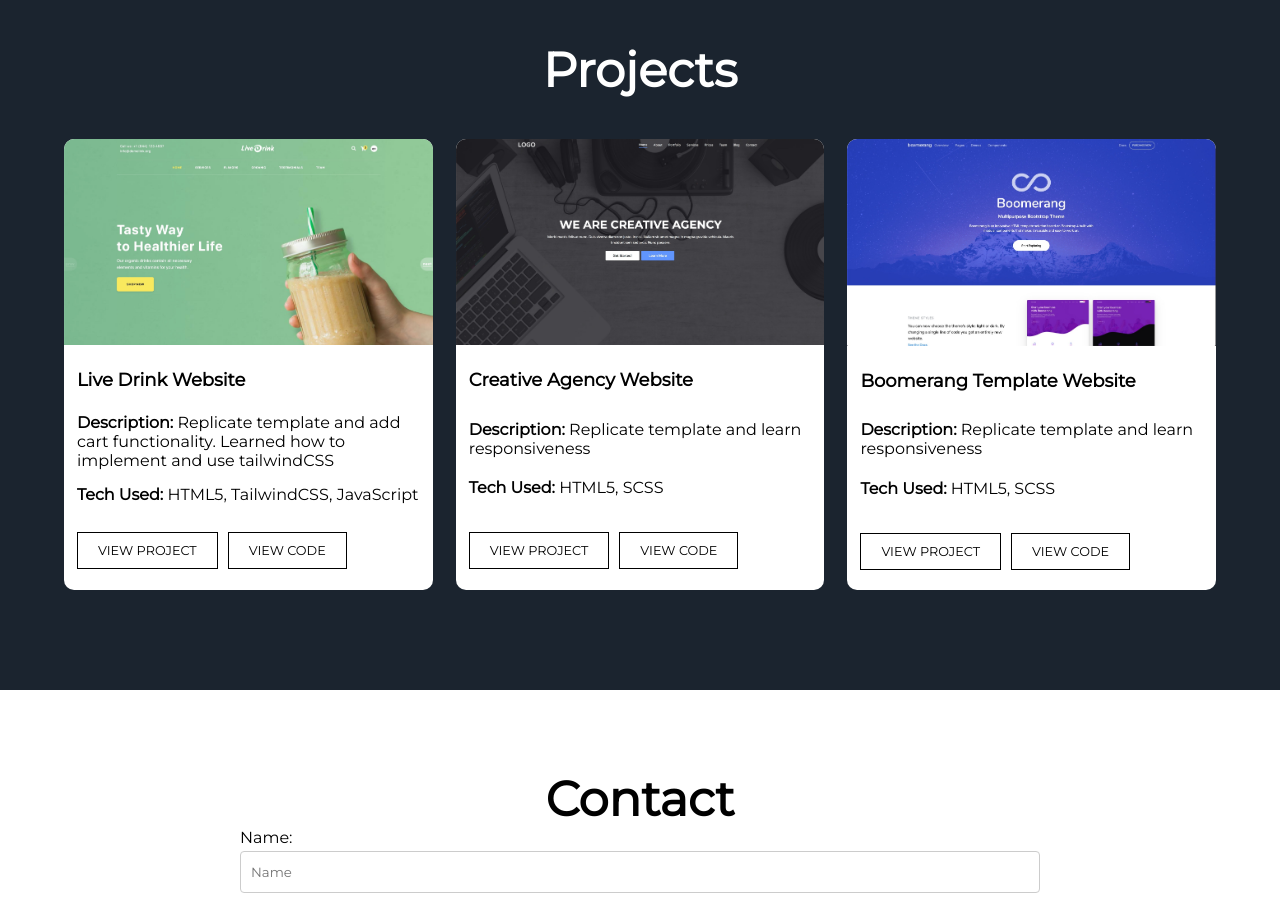
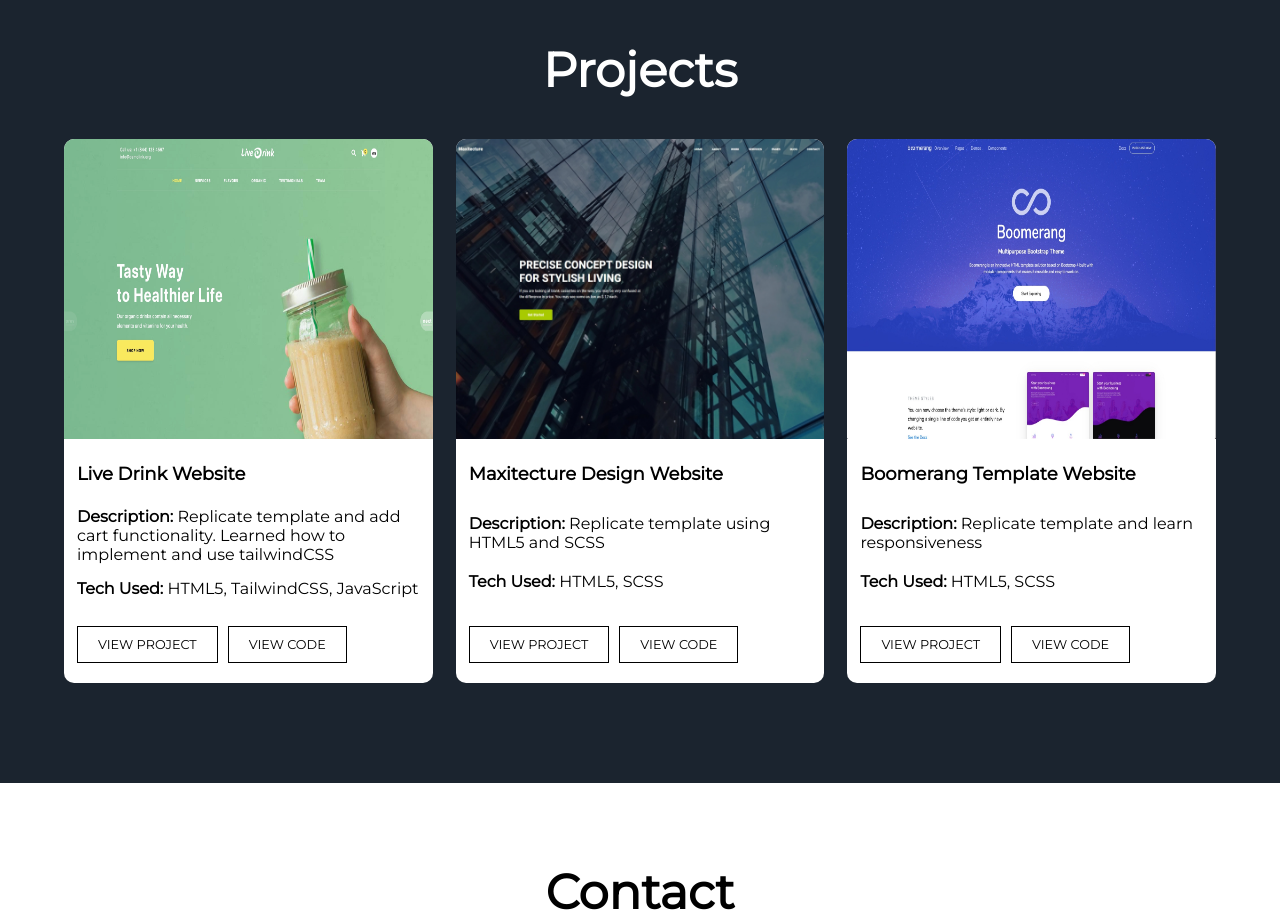
Before and after one commit to Izimartin/react-portfolio, a React (Create React App) app: page / in a window 1280 px wide. Shown: the part 1500-2414 px from the top of the page. Built offline with nearby package versions, Linux system fonts and the light colour scheme.

Commit message:
Project card changes

```diff
--- a/src/components/Projects/ProjectCard.js
+++ b/src/components/Projects/ProjectCard.js
@@ -35,6 +35,7 @@ const styles = css`
     display: block;
     width: 100%;
     border-radius: 10px 10px 0 0;
+    height: 300px;
   }
   .imgInfo {
     padding: 10px 0 20px 13px;
--- a/src/components/Projects/Projects.js
+++ b/src/components/Projects/Projects.js
@@ -3,7 +3,7 @@ import { css, jsx } from "@emotion/core";
 import Container from "../Global/Container";
 import ProjectCard from "../Projects/ProjectCard";
 import LiveDrinkImg from "../../images/livedrink.jpg";
-import CreativeAgency from "../../images/creativeAgency.jpg";
+import Maxitecture from "../../images/maxitecture.jpg";
 import Project2 from "../../images/project2.jpg";
 
 const Projects = () => (
@@ -20,12 +20,12 @@ const Projects = () => (
           codeLink="https://github.com/ericholdridge/live-drink-website"
         />
         <ProjectCard
-          img={CreativeAgency}
-          cardTitle="Creative Agency Website"
-          cardDesc="Replicate template and learn responsiveness"
+          img={Maxitecture}
+          cardTitle="Maxitecture Design Website"
+          cardDesc="Replicate template using HTML5 and SCSS"
           techUsed="HTML5, SCSS"
-          projectLink="https://ericholdridge.github.io/live-drink-website/"
-          codeLink="https://github.com/ericholdridge/live-drink-website"
+          projectLink="https://ericholdridge.github.io/PracticeProject5/"
+          codeLink="https://github.com/ericholdridge/PracticeProject5"
         />
         <ProjectCard
           img={Project2}
```
Also changed, not shown: src/images/creativeAgency.jpg (deleted), src/images/maxitecture.jpg (added).
